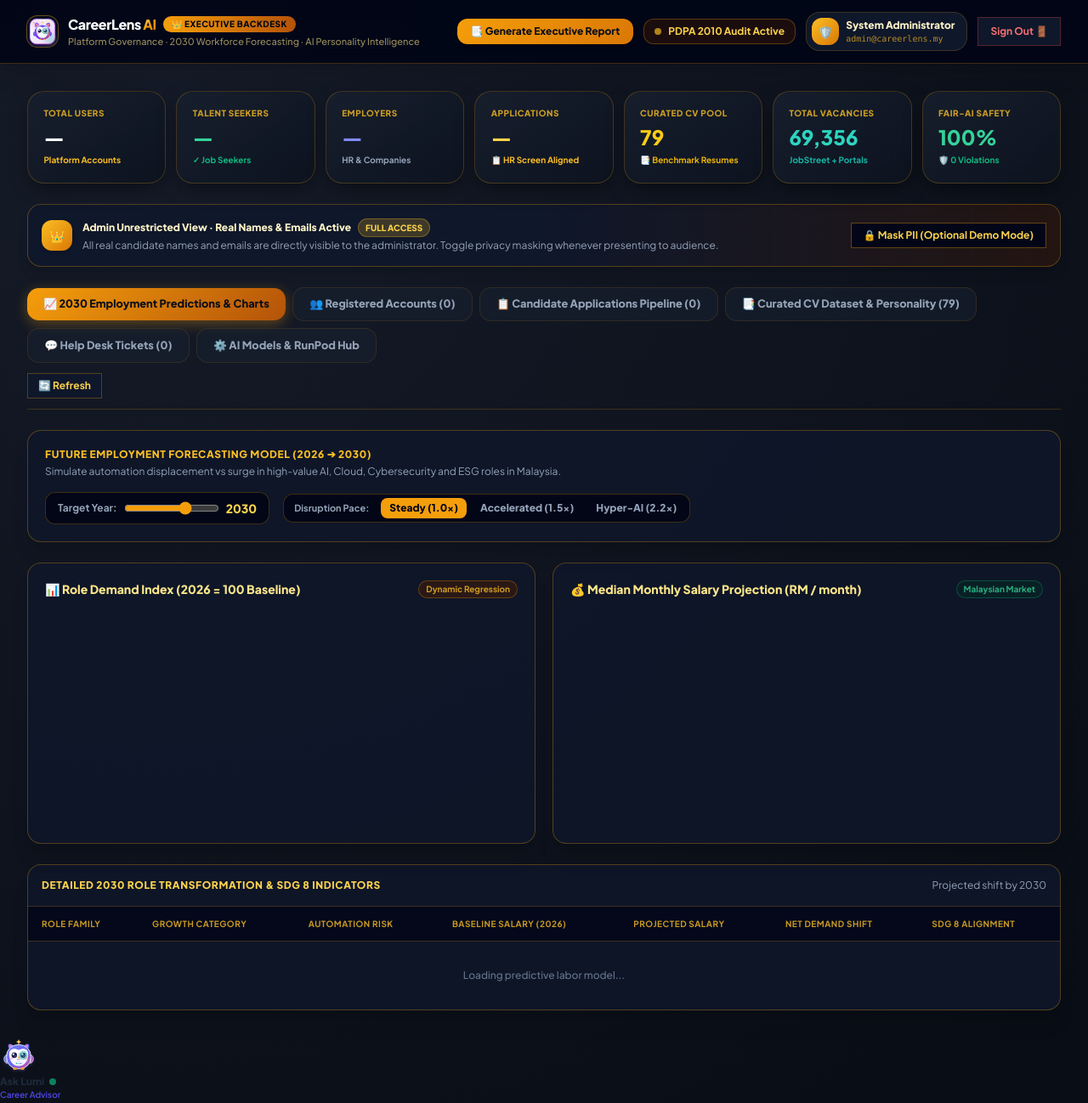
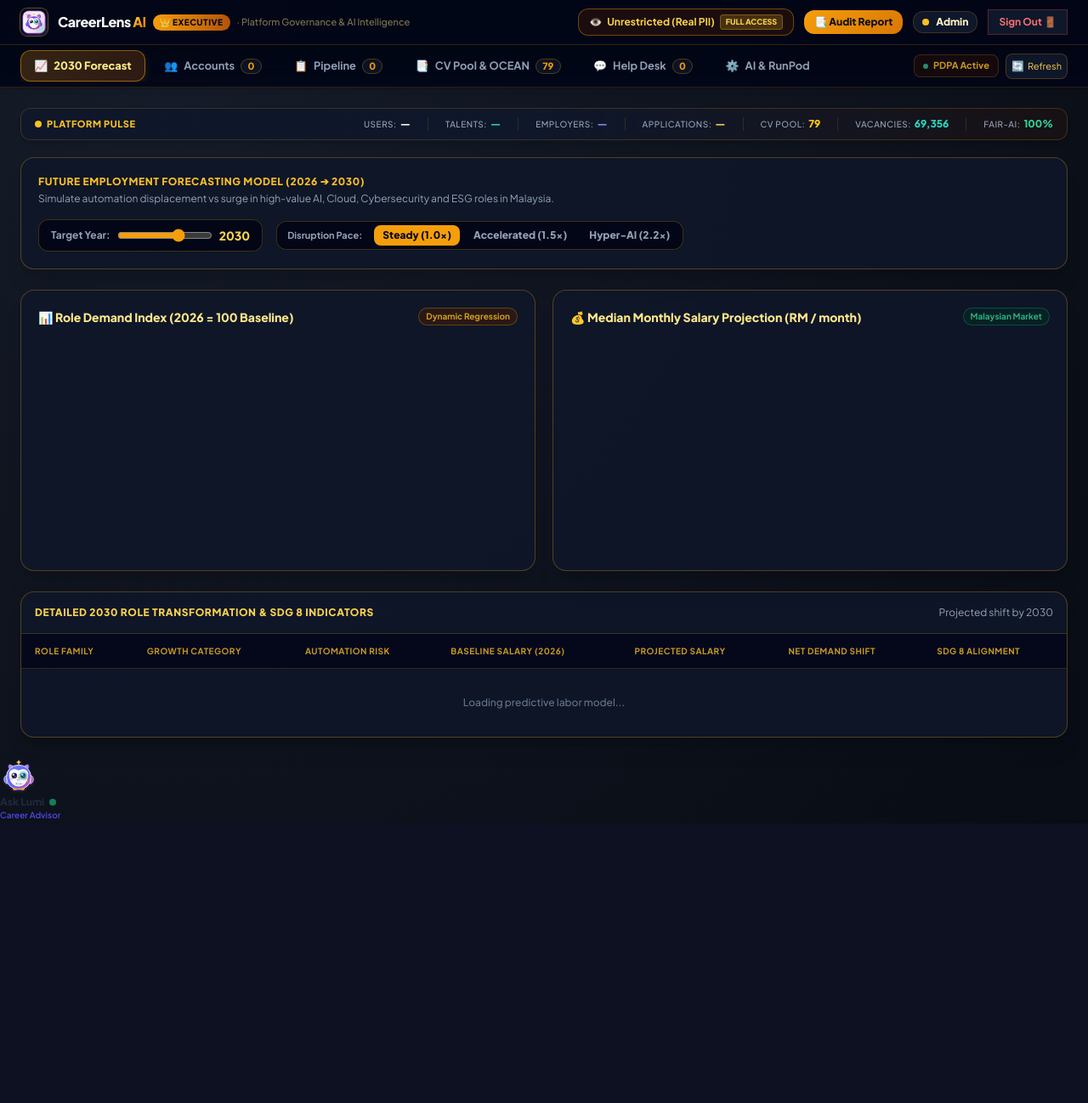
Before and after one commit to jieying-lai/hackathon-high-five, a Flask app: template src/templates/admin.html in a window 1280 px wide. Shown: the whole page at 85% size. After the commit the page ends 969 px from the top, so only its background shows below. Run offline with Flask 3, Linux system fonts and the light colour scheme; the template is opened without the code that fills it, so the values that code supplies are empty; a map, chart or similar area stays blank; some libraries are stand-ins or nearby versions.

Commit message:
refactor(admin): streamline layout into dedicated sleek subnav tabs, compact metrics ribbon, and header PII toggle

```diff
--- a/src/templates/admin.html
+++ b/src/templates/admin.html
@@ -27,43 +27,56 @@
       border-color: rgba(245, 158, 11, 0.6);
       box-shadow: 0 0 20px -5px rgba(245, 158, 11, 0.25);
     }
-    .stat-card-gold {
-      background: linear-gradient(145deg, rgba(24, 32, 47, 0.85) 0%, rgba(13, 19, 31, 0.95) 100%);
-      backdrop-filter: blur(14px);
-      border: 1px solid rgba(245, 158, 11, 0.22);
-      border-radius: 1.25rem;
-      padding: 1.15rem;
-      box-shadow: 0 8px 24px -6px rgba(0, 0, 0, 0.6);
-      transition: transform 0.15s ease, border-color 0.15s ease, box-shadow 0.15s ease;
-    }
-    .stat-card-gold:hover {
-      transform: translateY(-2px);
-      border-color: rgba(245, 158, 11, 0.55);
-      box-shadow: 0 12px 30px -8px rgba(245, 158, 11, 0.2);
-    }
-    .tab-btn-gold {
-      padding: 0.6rem 1.2rem;
-      border-radius: 0.85rem;
-      font-weight: 800;
+    /* Modern Compact Navigation Tabs */
+    .admin-nav-tab {
+      display: inline-flex;
+      align-items: center;
+      gap: 0.45rem;
+      padding: 0.5rem 0.95rem;
+      border-radius: 0.75rem;
+      font-weight: 700;
       font-size: 0.8rem;
+      color: #94a3b8;
       transition: all 0.15s ease;
+      white-space: nowrap;
+      border: 1px solid transparent;
       cursor: pointer;
     }
-    .tab-btn-gold.active {
-      background: linear-gradient(135deg, #f59e0b 0%, #b45309 100%);
+    .admin-nav-tab:hover {
+      color: #fef08a;
+      background: rgba(30, 41, 59, 0.7);
+      border-color: rgba(245, 158, 11, 0.25);
+    }
+    .admin-nav-tab.active {
+      background: linear-gradient(135deg, rgba(245, 158, 11, 0.22) 0%, rgba(180, 83, 9, 0.25) 100%);
+      color: #fef08a;
+      border-color: rgba(245, 158, 11, 0.55);
+      box-shadow: 0 4px 14px -3px rgba(245, 158, 11, 0.25);
+      font-weight: 800;
+    }
+    .tab-badge {
+      font-size: 0.7rem;
+      font-weight: 800;
+      padding: 0.08rem 0.45rem;
+      border-radius: 9999px;
+      background: rgba(15, 23, 42, 0.85);
+      border: 1px solid rgba(245, 158, 11, 0.3);
+      color: #f59e0b;
+      line-height: 1.2;
+    }
+    .admin-nav-tab.active .tab-badge {
+      background: #f59e0b;
       color: #0b0f19;
-      font-weight: 900;
-      box-shadow: 0 4px 16px rgba(245, 158, 11, 0.35);
+      border-color: #f59e0b;
     }
-    .tab-btn-gold:not(.active) {
-      background: rgba(24, 32, 47, 0.6);
-      color: #94a3b8;
-      border: 1px solid rgba(245, 158, 11, 0.12);
+    /* Hide scrollbar for Chrome, Safari and Opera */
+    .no-scrollbar::-webkit-scrollbar {
+      display: none;
     }
-    .tab-btn-gold:not(.active):hover {
-      background: rgba(30, 41, 59, 0.9);
-      color: #fef08a;
-      border-color: rgba(245, 158, 11, 0.35);
+    /* Hide scrollbar for IE, Edge and Firefox */
+    .no-scrollbar {
+      -ms-overflow-style: none;
+      scrollbar-width: none;
     }
     .gold-btn {
       background: linear-gradient(135deg, #f59e0b 0%, #d97706 100%);
@@ -124,134 +137,133 @@
 </head>
 <body class="min-h-screen flex flex-col selection:bg-amber-500 selection:text-slate-900">
 
-  <!-- Top Executive Gold Navigation Bar -->
-  <header class="sticky top-0 z-40 bg-slate-950/95 backdrop-blur-md border-b border-amber-500/25 px-4 sm:px-8 py-3.5 flex flex-wrap items-center justify-between gap-4 shadow-xl">
+  <!-- Top Executive Gold Navigation Bar (Sleek & Compact) -->
+  <header class="sticky top-0 z-40 bg-slate-950/95 backdrop-blur-md border-b border-amber-500/20 px-4 sm:px-6 py-2.5 flex items-center justify-between gap-3 shadow-xl">
     <div class="flex items-center gap-3">
-      <img src="/static/brand/careerlens_logo_icon.svg" class="h-9 w-9 rounded-xl shadow-xs ring-1 ring-amber-400/40" alt="CareerLens AI" />
+      <img src="/static/brand/careerlens_logo_icon.svg" class="h-8 w-8 rounded-lg ring-1 ring-amber-400/40 shadow-xs" alt="CareerLens AI" />
       <div>
         <div class="flex items-center gap-2">
-          <span class="font-black text-base text-white tracking-tight">CareerLens <span class="gold-gradient-text">AI</span></span>
-          <span class="text-[10px] font-black uppercase px-2.5 py-0.5 rounded-full bg-gradient-to-r from-amber-500 to-amber-700 text-slate-950 tracking-wider shadow-xs">
-            👑 Executive Backdesk
+          <span class="font-black text-sm sm:text-base text-white tracking-tight">CareerLens <span class="gold-gradient-text">AI</span></span>
+          <span class="text-[10px] font-black uppercase px-2 py-0.5 rounded-full bg-gradient-to-r from-amber-500 to-amber-700 text-slate-950 tracking-wider">
+            👑 Executive
           </span>
+          <span class="hidden md:inline text-[11px] text-amber-200/50 font-medium">· Platform Governance &amp; AI Intelligence</span>
         </div>
-        <div class="text-[11px] text-amber-200/60 font-medium">Platform Governance · 2030 Workforce Forecasting · AI Personality Intelligence</div>
       </div>
     </div>
 
-    <!-- Security & Header Action Controls -->
-    <div class="flex items-center gap-3">
-      <button onclick="openReportModal()" class="gold-btn !text-xs flex items-center gap-1.5 shadow-md">
-        <span>📑 Generate Executive Report</span>
+    <!-- Header Action Controls -->
+    <div class="flex items-center gap-2 sm:gap-3">
+      <!-- PII Privacy Toggle in Header (Replaces bulky full-width banner) -->
+      <button type="button" id="toggleRevealBtn" onclick="requestTogglePII()" class="flex items-center gap-1.5 px-3 py-1.5 rounded-xl text-xs font-bold bg-amber-950/40 border border-amber-500/40 text-amber-300 hover:bg-amber-900/50 transition shadow-xs" title="Toggle PII Masking">
+        <span id="piiIcon">👁️</span>
+        <span id="piiBtnText" class="hidden sm:inline">Unrestricted (Real PII)</span>
+        <span class="text-[9px] font-black uppercase px-1.5 py-0.2 rounded bg-amber-400/20 text-amber-300 border border-amber-400/30" id="piiStatusBadge">Full Access</span>
       </button>
 
-      <div class="hidden md:flex items-center gap-2 px-3 py-1.5 rounded-xl bg-amber-950/40 border border-amber-500/30 text-amber-300 text-xs font-bold">
-        <span class="h-2 w-2 rounded-full bg-amber-400 animate-pulse"></span>
-        <span>PDPA 2010 Audit Active</span>
+      <!-- Generate Executive Audit Report -->
+      <button onclick="openReportModal()" class="gold-btn !text-xs !py-1.5 !px-3 flex items-center gap-1.5 shadow-sm">
+        <span>📑 Audit Report</span>
+      </button>
+
+      <!-- Admin Identity Pill -->
+      <div class="hidden lg:flex items-center gap-2 px-2.5 py-1 rounded-xl bg-slate-900 border border-amber-500/20 text-xs">
+        <span class="h-2 w-2 rounded-full bg-amber-400"></span>
+        <span class="font-extrabold text-amber-100" id="adminName">Admin</span>
       </div>
 
-      <div class="flex items-center gap-2 p-1.5 rounded-2xl bg-slate-900 border border-amber-500/20">
-        <div class="h-8 w-8 rounded-xl bg-gradient-to-br from-amber-400 to-amber-600 text-slate-950 font-black text-sm grid place-items-center">🛡️</div>
-        <div class="pr-2 text-left">
-          <div class="text-xs font-extrabold text-amber-100" id="adminName">System Administrator</div>
-          <div class="text-[10px] text-amber-400/70 font-mono">admin@careerlens.my</div>
-        </div>
-      </div>
-
-      <button onclick="adminSignOut()" class="btn !py-2 !px-3.5 !text-xs font-bold bg-slate-900 border border-red-500/30 text-red-400 hover:bg-red-950/40 hover:border-red-500/60">
+      <button onclick="adminSignOut()" class="btn !py-1.5 !px-3 !text-xs font-bold bg-slate-900 border border-red-500/30 text-red-400 hover:bg-red-950/40 transition">
         Sign Out 🚪
       </button>
     </div>
   </header>
 
-  <!-- Main Content Container -->
-  <main class="flex-1 max-w-7xl w-full mx-auto p-4 sm:p-6 lg:p-8 space-y-6">
+  <!-- Dedicated Sleek Tab Navigation Sub-header (Sticky) -->
+  <nav class="sticky top-[49px] z-30 bg-slate-950/90 backdrop-blur-md border-b border-amber-500/15 px-4 sm:px-6 py-1.5 shadow-md">
+    <div class="max-w-7xl mx-auto flex items-center justify-between gap-3 overflow-x-auto no-scrollbar">
+      <div class="flex items-center gap-1 sm:gap-1.5">
+        <button type="button" onclick="switchAdminTab('predictions')" id="tabBtnPredictions" class="admin-nav-tab active">
+          <span>📈</span>
+          <span>2030 Forecast</span>
+        </button>
+        <button type="button" onclick="switchAdminTab('users')" id="tabBtnUsers" class="admin-nav-tab">
+          <span>👥</span>
+          <span>Accounts</span>
+          <span class="tab-badge" id="tabCountUsers">0</span>
+        </button>
+        <button type="button" onclick="switchAdminTab('applications')" id="tabBtnApplications" class="admin-nav-tab">
+          <span>📋</span>
+          <span>Pipeline</span>
+          <span class="tab-badge" id="tabCountApplications">0</span>
+        </button>
+        <button type="button" onclick="switchAdminTab('curated')" id="tabBtnCurated" class="admin-nav-tab">
+          <span>📑</span>
+          <span>CV Pool &amp; OCEAN</span>
+          <span class="tab-badge" id="tabCountCurated">79</span>
+        </button>
+        <button type="button" onclick="switchAdminTab('feedbacks')" id="tabBtnFeedbacks" class="admin-nav-tab">
+          <span>💬</span>
+          <span>Help Desk</span>
+          <span class="tab-badge" id="tabCountFeedbacks">0</span>
+        </button>
+        <button type="button" onclick="switchAdminTab('system')" id="tabBtnSystem" class="admin-nav-tab">
+          <span>⚙️</span>
+          <span>AI &amp; RunPod</span>
+        </button>
+      </div>
 
-    <!-- KPI Statistics Grid (Black & Gold) -->
-    <div class="grid grid-cols-2 sm:grid-cols-3 lg:grid-cols-7 gap-3">
-      <div class="stat-card-gold">
-        <div class="text-[10px] font-black uppercase tracking-wider text-amber-400/80">Total Users</div>
-        <div class="text-2xl font-black text-white mt-1" id="statUsers">—</div>
-        <div class="text-[10px] font-bold text-amber-400 mt-1">Platform Accounts</div>
-      </div>
-      <div class="stat-card-gold">
-        <div class="text-[10px] font-black uppercase tracking-wider text-amber-400/80">Talent Seekers</div>
-        <div class="text-2xl font-black text-emerald-400 mt-1" id="statTalents">—</div>
-        <div class="text-[10px] font-bold text-emerald-500 mt-1">✓ Job Seekers</div>
-      </div>
-      <div class="stat-card-gold">
-        <div class="text-[10px] font-black uppercase tracking-wider text-amber-400/80">Employers</div>
-        <div class="text-2xl font-black text-indigo-400 mt-1" id="statEmployers">—</div>
-        <div class="text-[10px] font-bold text-slate-400 mt-1">HR &amp; Companies</div>
-      </div>
-      <div class="stat-card-gold">
-        <div class="text-[10px] font-black uppercase tracking-wider text-amber-400/80">Applications</div>
-        <div class="text-2xl font-black text-amber-300 mt-1" id="statApplications">—</div>
-        <div class="text-[10px] font-bold text-amber-400 mt-1">📋 HR Screen Aligned</div>
-      </div>
-      <div class="stat-card-gold">
-        <div class="text-[10px] font-black uppercase tracking-wider text-amber-400/80">Curated CV Pool</div>
-        <div class="text-2xl font-black text-yellow-400 mt-1" id="statCurated">79</div>
-        <div class="text-[10px] font-bold text-yellow-500 mt-1">📑 Benchmark Resumes</div>
-      </div>
-      <div class="stat-card-gold">
-        <div class="text-[10px] font-black uppercase tracking-wider text-amber-400/80">Total Vacancies</div>
-        <div class="text-2xl font-black text-teal-400 mt-1" id="statJobs">69,356</div>
-        <div class="text-[10px] font-bold text-teal-500 mt-1">JobStreet + Portals</div>
-      </div>
-      <div class="stat-card-gold">
-        <div class="text-[10px] font-black uppercase tracking-wider text-amber-400/80">Fair-AI Safety</div>
-        <div class="text-2xl font-black text-emerald-400 mt-1" id="statCompliance">100%</div>
-        <div class="text-[10px] font-bold text-emerald-500 mt-1">🛡️ 0 Violations</div>
-      </div>
-    </div>
-
-    <!-- Executive Privacy Banner & Controls -->
-    <div class="bg-gradient-to-r from-slate-900 via-slate-900 to-amber-950/40 border border-amber-500/30 rounded-2xl p-4 flex flex-wrap items-center justify-between gap-3 text-xs shadow-lg">
-      <div class="flex items-center gap-3">
-        <div class="h-9 w-9 rounded-xl bg-gradient-to-br from-amber-400 to-amber-600 text-slate-950 grid place-items-center font-black text-sm shadow-md">👑</div>
-        <div>
-          <div class="font-extrabold text-amber-100 flex items-center gap-2">
-            <span>Admin Unrestricted View · Real Names &amp; Emails Active</span>
-            <span class="text-[10px] font-black uppercase px-2 py-0.5 rounded-full bg-amber-400/20 text-amber-300 border border-amber-400/30" id="piiStatusBadge">Full Access</span>
-          </div>
-          <div class="text-slate-400 mt-0.5">All real candidate names and emails are directly visible to the administrator. Toggle privacy masking whenever presenting to audience.</div>
+      <div class="flex items-center gap-2 flex-shrink-0">
+        <div class="hidden lg:flex items-center gap-1.5 text-[11px] font-bold text-amber-400/80 bg-amber-950/30 px-2.5 py-1 rounded-lg border border-amber-500/20">
+          <span class="h-1.5 w-1.5 rounded-full bg-emerald-400 animate-pulse"></span>
+          <span>PDPA Active</span>
         </div>
-      </div>
-      <div class="flex items-center gap-2">
-        <button type="button" id="toggleRevealBtn" onclick="requestTogglePII()" class="btn !py-1.5 !px-3.5 !text-xs font-bold bg-slate-950 text-amber-300 border border-amber-500/40 hover:bg-amber-950/30 shadow-xs">
-          🔒 Mask PII (Optional Demo Mode)
+        <button type="button" onclick="loadAllAdminData()" title="Refresh All Data" class="p-1.5 rounded-lg bg-slate-900 border border-amber-500/25 text-amber-300 hover:bg-slate-800 transition text-xs flex items-center gap-1">
+          <span>🔄</span>
+          <span class="hidden sm:inline text-[11px]">Refresh</span>
         </button>
       </div>
     </div>
+  </nav>
 
-    <!-- Tabs Navigation Header -->
-    <div class="flex flex-wrap items-center justify-between gap-3 border-b border-amber-500/20 pb-3">
-      <div class="flex flex-wrap items-center gap-2">
-        <button type="button" onclick="switchAdminTab('predictions')" id="tabBtnPredictions" class="tab-btn-gold active">
-          📈 2030 Employment Predictions &amp; Charts
-        </button>
-        <button type="button" onclick="switchAdminTab('users')" id="tabBtnUsers" class="tab-btn-gold">
-          👥 Registered Accounts (<span id="tabCountUsers">0</span>)
-        </button>
-        <button type="button" onclick="switchAdminTab('applications')" id="tabBtnApplications" class="tab-btn-gold">
-          📋 Candidate Applications Pipeline (<span id="tabCountApplications">0</span>)
-        </button>
-        <button type="button" onclick="switchAdminTab('curated')" id="tabBtnCurated" class="tab-btn-gold">
-          📑 Curated CV Dataset &amp; Personality (79)
-        </button>
-        <button type="button" onclick="switchAdminTab('feedbacks')" id="tabBtnFeedbacks" class="tab-btn-gold">
-          💬 Help Desk Tickets (<span id="tabCountFeedbacks">0</span>)
-        </button>
-        <button type="button" onclick="switchAdminTab('system')" id="tabBtnSystem" class="tab-btn-gold">
-          ⚙️ AI Models &amp; RunPod Hub
-        </button>
+  <!-- Main Content Container -->
+  <main class="flex-1 max-w-7xl w-full mx-auto p-4 sm:p-6 space-y-5">
+
+    <!-- Compact Executive Metrics Ribbon (Single Sleek Row) -->
+    <div class="bg-gradient-to-r from-slate-900/95 via-slate-900 to-amber-950/20 border border-amber-500/20 rounded-xl px-4 py-2.5 shadow-md flex flex-wrap items-center justify-between gap-y-2 gap-x-3 text-xs">
+      <div class="flex items-center gap-1.5">
+        <span class="h-2 w-2 rounded-full bg-amber-400"></span>
+        <span class="text-amber-400 font-extrabold text-[11px] uppercase tracking-wider">Platform Pulse</span>
       </div>
 
-      <div class="flex items-center gap-2">
-        <button type="button" onclick="loadAllAdminData()" class="btn !py-1.5 !px-3 !text-xs font-bold bg-slate-900 border border-amber-500/30 text-amber-300 hover:bg-slate-800">
-          🔄 Refresh
-        </button>
+      <div class="flex flex-wrap items-center gap-3 sm:gap-5 divide-x divide-amber-500/15 text-slate-300 font-medium">
+        <div class="flex items-baseline gap-1 pl-2 first:pl-0">
+          <span class="text-[10px] text-slate-400 uppercase tracking-wider">Users:</span>
+          <span class="font-extrabold text-white text-xs" id="statUsers">—</span>
+        </div>
+        <div class="flex items-baseline gap-1 pl-3 sm:pl-5">
+          <span class="text-[10px] text-slate-400 uppercase tracking-wider">Talents:</span>
+          <span class="font-extrabold text-emerald-400 text-xs" id="statTalents">—</span>
+        </div>
+        <div class="flex items-baseline gap-1 pl-3 sm:pl-5">
+          <span class="text-[10px] text-slate-400 uppercase tracking-wider">Employers:</span>
+          <span class="font-extrabold text-indigo-400 text-xs" id="statEmployers">—</span>
+        </div>
+        <div class="flex items-baseline gap-1 pl-3 sm:pl-5">
+          <span class="text-[10px] text-slate-400 uppercase tracking-wider">Applications:</span>
+          <span class="font-extrabold text-amber-300 text-xs" id="statApplications">—</span>
+        </div>
+        <div class="flex items-baseline gap-1 pl-3 sm:pl-5">
+          <span class="text-[10px] text-slate-400 uppercase tracking-wider">CV Pool:</span>
+          <span class="font-extrabold text-yellow-400 text-xs" id="statCurated">79</span>
+        </div>
+        <div class="flex items-baseline gap-1 pl-3 sm:pl-5">
+          <span class="text-[10px] text-slate-400 uppercase tracking-wider">Vacancies:</span>
+          <span class="font-extrabold text-teal-400 text-xs" id="statJobs">69,356</span>
+        </div>
+        <div class="flex items-baseline gap-1 pl-3 sm:pl-5">
+          <span class="text-[10px] text-slate-400 uppercase tracking-wider">Fair-AI:</span>
+          <span class="font-extrabold text-emerald-400 text-xs" id="statCompliance">100%</span>
+        </div>
       </div>
     </div>
 
@@ -1402,35 +1414,47 @@
     // =========================================================================
     function switchAdminTab(tab) {
       activeTab = tab;
-      document.getElementById('adminSecPredictions').classList.toggle('hidden', tab !== 'predictions');
-      document.getElementById('adminSecUsers').classList.toggle('hidden', tab !== 'users');
-      document.getElementById('adminSecApplications').classList.toggle('hidden', tab !== 'applications');
-      document.getElementById('adminSecCurated').classList.toggle('hidden', tab !== 'curated');
-      document.getElementById('adminSecFeedbacks').classList.toggle('hidden', tab !== 'feedbacks');
-      document.getElementById('adminSecSystem').classList.toggle('hidden', tab !== 'system');
+      const tabNames = ['predictions', 'users', 'applications', 'curated', 'feedbacks', 'system'];
+      tabNames.forEach(t => {
+        const cap = t.charAt(0).toUpperCase() + t.slice(1);
+        const sec = document.getElementById(`adminSec${cap}`);
+        const btn = document.getElementById(`tabBtn${cap}`);
+        if (sec) sec.classList.toggle('hidden', t !== tab);
+        if (btn) btn.classList.toggle('active', t === tab);
+      });
 
-      document.getElementById('tabBtnPredictions').classList.toggle('active', tab === 'predictions');
-      document.getElementById('tabBtnUsers').classList.toggle('active', tab === 'users');
-      document.getElementById('tabBtnApplications').classList.toggle('active', tab === 'applications');
-      document.getElementById('tabBtnCurated').classList.toggle('active', tab === 'curated');
-      document.getElementById('tabBtnFeedbacks').classList.toggle('active', tab === 'feedbacks');
-      document.getElementById('tabBtnSystem').classList.toggle('active', tab === 'system');
+      if (tab === 'predictions') {
+        setTimeout(() => {
+          if (demandChartInstance) demandChartInstance.resize();
+          if (salaryChartInstance) salaryChartInstance.resize();
+        }, 50);
+      }
     }
 
     function requestTogglePII() {
       isPIIRevealed = !isPIIRevealed;
       const badge = document.getElementById('piiStatusBadge');
       const btn = document.getElementById('toggleRevealBtn');
+      const piiIcon = document.getElementById('piiIcon');
+      const piiText = document.getElementById('piiBtnText');
 
       if (isPIIRevealed) {
-        badge.textContent = 'Full Access';
-        badge.className = 'text-[10px] font-black uppercase px-2 py-0.5 rounded-full bg-amber-400/20 text-amber-300 border border-amber-400/30';
-        btn.innerHTML = '🔒 Mask PII (Optional Demo Mode)';
+        if (badge) {
+          badge.textContent = 'Full Access';
+          badge.className = 'text-[9px] font-black uppercase px-1.5 py-0.2 rounded bg-amber-400/20 text-amber-300 border border-amber-400/30';
+        }
+        if (piiIcon) piiIcon.textContent = '👁️';
+        if (piiText) piiText.textContent = 'Unrestricted (Real PII)';
+        if (btn) btn.className = 'flex items-center gap-1.5 px-3 py-1.5 rounded-xl text-xs font-bold bg-amber-950/40 border border-amber-500/40 text-amber-300 hover:bg-amber-900/50 transition shadow-xs';
         toast('Full unmasked admin access active. Real names & emails visible.', 'ok');
       } else {
-        badge.textContent = 'Demo Masked';
-        badge.className = 'text-[10px] font-black uppercase px-2 py-0.5 rounded-full bg-slate-800 text-slate-400 border border-slate-700';
-        btn.innerHTML = '👁️ Reveal Unmasked PII';
+        if (badge) {
+          badge.textContent = 'Masked';
+          badge.className = 'text-[9px] font-black uppercase px-1.5 py-0.2 rounded bg-slate-800 text-slate-400 border border-slate-700';
+        }
+        if (piiIcon) piiIcon.textContent = '🔒';
+        if (piiText) piiText.textContent = 'Masked Demo Mode';
+        if (btn) btn.className = 'flex items-center gap-1.5 px-3 py-1.5 rounded-xl text-xs font-bold bg-slate-900 border border-slate-700 text-slate-400 hover:bg-slate-800 transition shadow-xs';
         toast('Privacy masking enabled for demo/presentation.', 'ok');
       }
 
```
